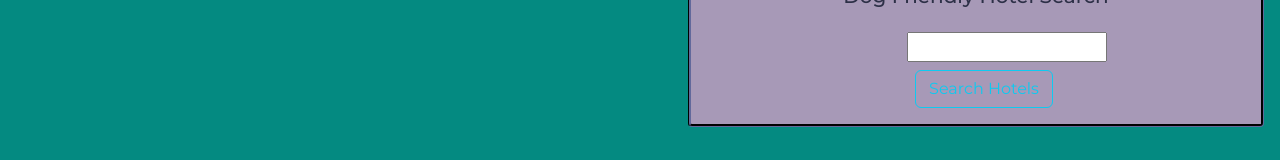
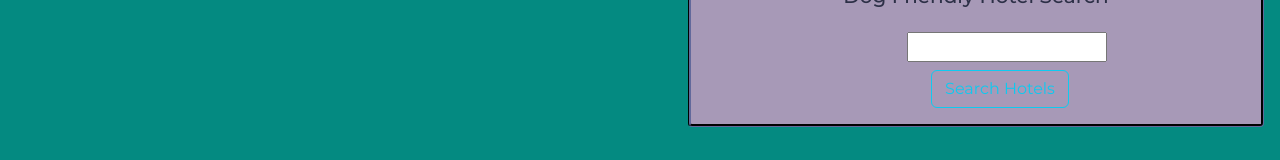
Before and after one commit to AlexandertheGreat491/Woofs_Up, a React (Create React App) app: page /AllTravel in a window 1280 px wide. Shown: the part 470-630 px from the top of the page. Built offline with nearby package versions, Linux system fonts and the light colour scheme.

Commit message:
changed margins on search button

```diff
--- a/src/pages/AllTravel.js
+++ b/src/pages/AllTravel.js
@@ -44,7 +44,7 @@ const AllTravel = () => {
           <input></input>
           <Button
             variant="outline-info"
-            className="searchbutton m-2"
+            className="searchbutton ms-4 mt-2 mb-2"
             style={{ width: "100%", height: "25%" }}
           >
             Search Hotels
```
